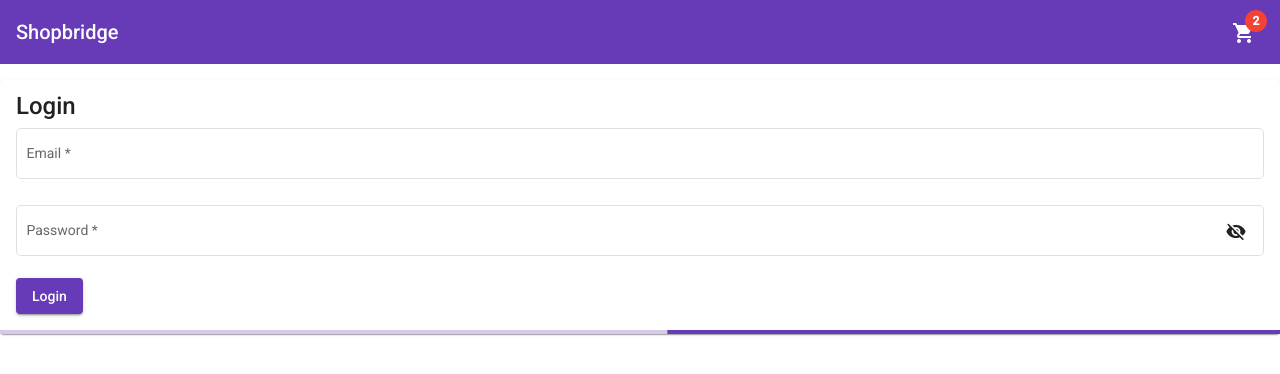
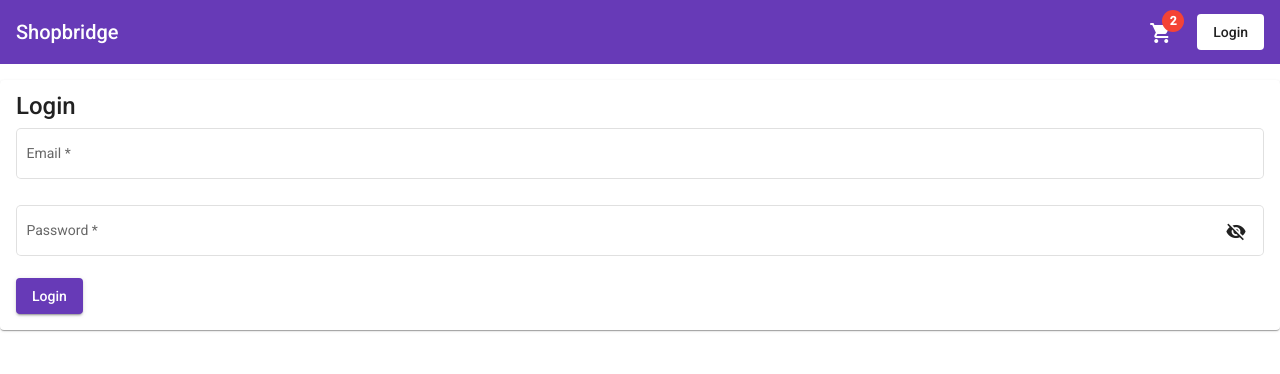
Before and after one commit to Shubham-Vishwakarma/ShopBridgeWeb, an Angular app: page /login in a window 1280 px wide. Shown: the top 374 px of the page. Built offline with nearby package versions, Linux system fonts and the light colour scheme; no server answers.

Commit message:
Add Product Service to fetch data from API

```diff
--- a/src/app/account/login/login.component.html
+++ b/src/app/account/login/login.component.html
@@ -46,7 +46,7 @@
 
     </form>
   </mat-card-content>
-  <mat-card-footer>
+  <!-- <mat-card-footer>
     <mat-progress-bar mode="indeterminate"></mat-progress-bar>
-  </mat-card-footer>
+  </mat-card-footer> -->
 </mat-card>
--- a/src/app/app.component.css
+++ b/src/app/app.component.css
@@ -9,3 +9,7 @@
 .temp-spacer {
   flex: 1 1 auto;
 }
+
+.toolbar-icon {
+  margin-left: 16px;
+}
--- a/src/app/app.component.html
+++ b/src/app/app.component.html
@@ -1,12 +1,18 @@
 <mat-toolbar color="primary">
-  <span id="logoHeader">Shopbridge</span>
+  <span id="logoHeader" [routerLink]="['/']" >Shopbridge</span>
   <span class="temp-spacer"></span>
   <button
+    class="toolbar-icon"
     mat-icon-button
     aria-label="Shopping Cart Icon"
   >
     <mat-icon matBadge="2" matBadgeColor="warn" >shopping_cart</mat-icon>
   </button>
+  <a
+    class="toolbar-icon"
+    mat-flat-button [routerLink]="['/login']">
+    Login
+  </a>
 </mat-toolbar>
 
 <router-outlet></router-outlet>
--- a/src/app/app.component.ts
+++ b/src/app/app.component.ts
@@ -1,10 +1,25 @@
-import { Component } from '@angular/core';
+import { Component, OnInit } from '@angular/core';
+import { ProductService } from './services/products/product.service'
+import { Product } from './models/product'
 
 @Component({
   selector: 'app-root',
   templateUrl: './app.component.html',
   styleUrls: ['./app.component.css']
 })
-export class AppComponent {
+export class AppComponent implements OnInit{
+
   title = 'shopbridgeweb';
+
+  constructor(private productService: ProductService) {
+
+  }
+
+  ngOnInit(): void {
+    this.productService.getData()
+      .subscribe((products: Product[]) => {
+        console.log(products);
+      });
+    ;
+  }
 }
--- a/src/app/app.module.ts
+++ b/src/app/app.module.ts
@@ -1,6 +1,7 @@
 import { NgModule } from '@angular/core';
 import { BrowserModule } from '@angular/platform-browser';
 import { ReactiveFormsModule } from '@angular/forms';
+import { HttpClientModule } from '@angular/common/http'
 
 import { AngularMaterialModule } from './angular-material.module'
 import { AppRoutingModule } from './app-routing.module';
@@ -22,7 +23,8 @@
     AppRoutingModule,
     ReactiveFormsModule,
     BrowserAnimationsModule,
-    AngularMaterialModule
+    AngularMaterialModule,
+    HttpClientModule
   ],
   providers: [],
   bootstrap: [AppComponent]
--- /dev/null
+++ b/src/app/models/product.ts
@@ -0,0 +1,7 @@
+export interface Product {
+  id: number,
+  name: string,
+  category: string,
+  price: number,
+  quantity: number
+}
--- /dev/null
+++ b/src/app/services/products/product.service.ts
@@ -0,0 +1,15 @@
+import { Injectable } from '@angular/core';
+import { HttpClient } from '@angular/common/http'
+import { Product } from '../../models/product'
+
+@Injectable({
+  providedIn: 'root'
+})
+export class ProductService {
+
+  constructor(private http: HttpClient) { }
+
+  getData() {
+    return this.http.get<Product[]>("http://localhost:5135/api/product");
+  }
+}
```
Also changed, not shown: 1 other file (tests, documents, lock files or other folders).
